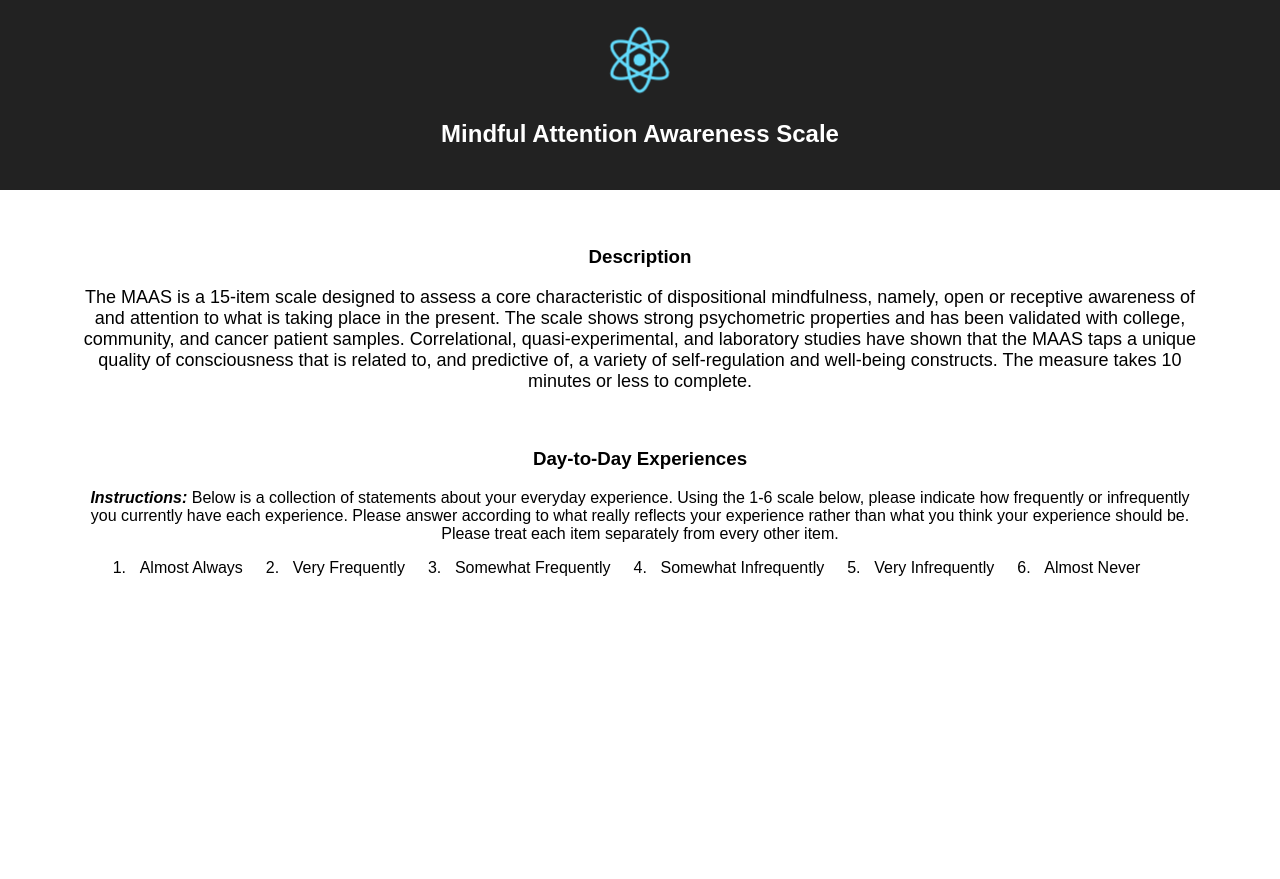
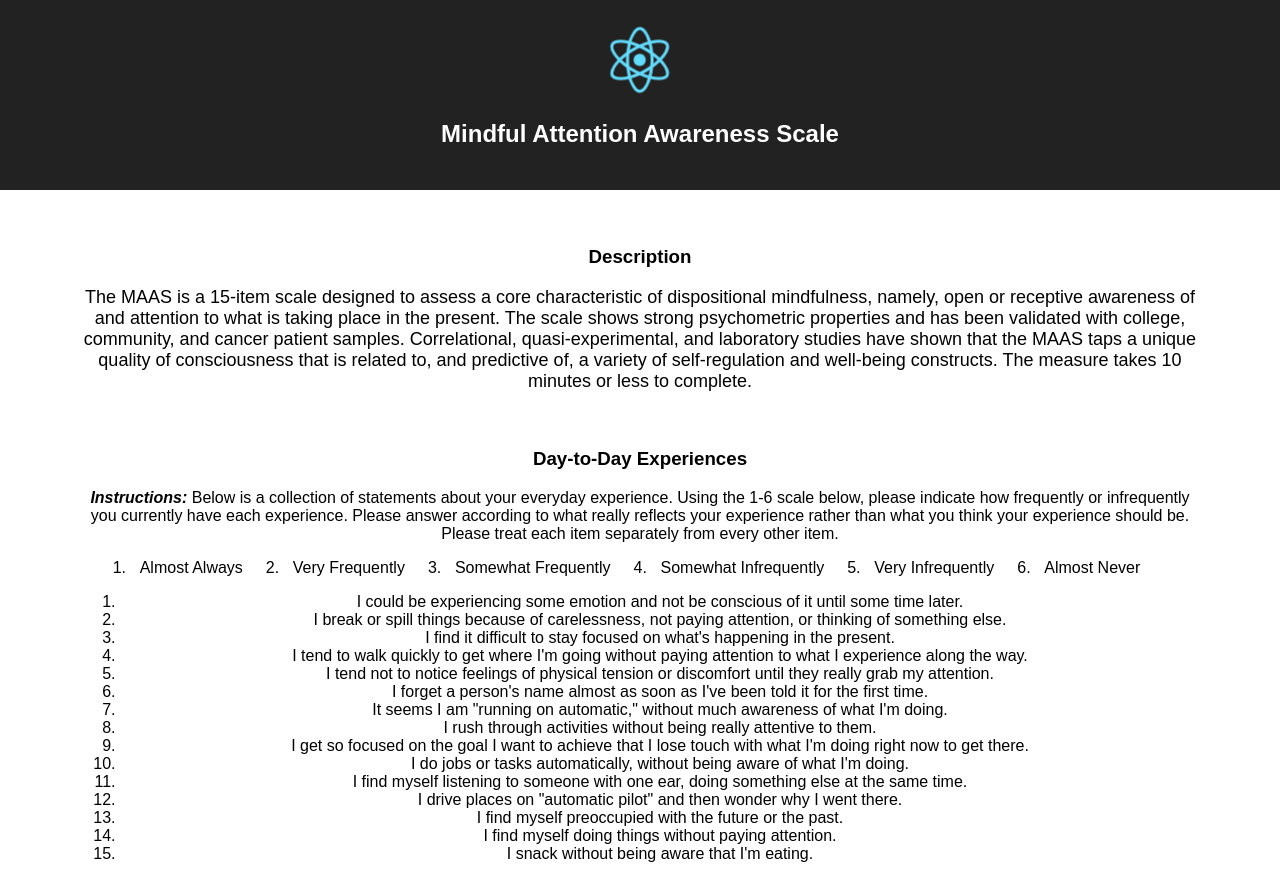
Before and after one commit to hikurangi/maas-survey, a React (Create React App) app: page / in a window 1280 px wide. Before the commit the page ends 800 px from the top, so only its background shows below. Built offline with nearby package versions, Linux system fonts and the light colour scheme.

Commit message:
render data without modification into an ordered list

```diff
--- a/src/components/Survey.js
+++ b/src/components/Survey.js
@@ -1,9 +1,13 @@
 import React, {Component} from 'react'
+import data from '../data/data'
 
 class Survey extends Component {
   render() {
+    const questions = data.map(item => <li>{item}</li>)
     return (
-      <ol></ol>
+      <ol>
+        {questions}
+      </ol>
     )
   }
 }
```
